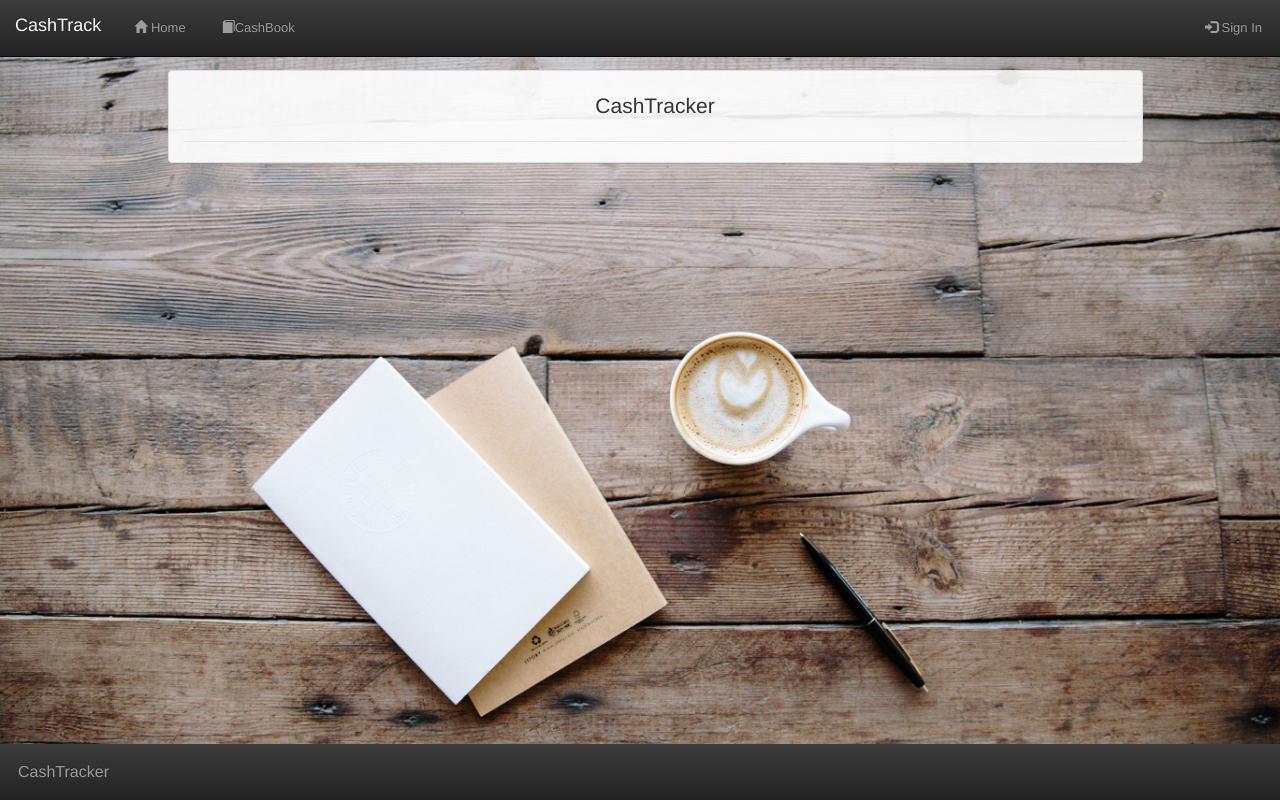
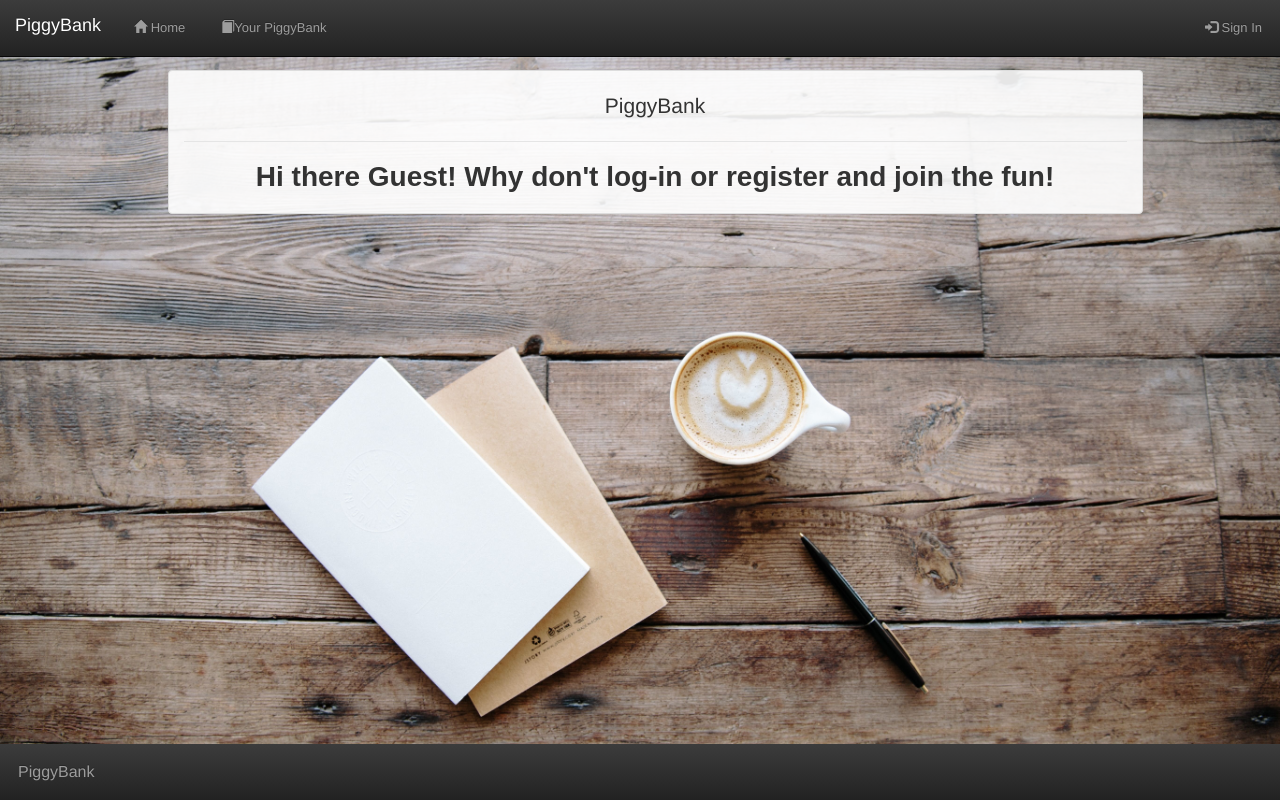
Before and after one commit to ras1002/COMP730, a Django app: template templates/home1.html in a window 1280 px wide. Run offline with Django 3.2, Linux system fonts and the light colour scheme; the template is opened without the code that fills it, so the values that code supplies are empty; some libraries are stand-ins or nearby versions.

Commit message:
changing title from cashtrack to piggybank

```diff
--- a/templates/base.html
+++ b/templates/base.html
@@ -5,7 +5,7 @@
   <head>
     <meta charset="utf-8">
     <meta name="viewport" content="width=device-width, initial-scale=1">
-    <title>CashTrack</title>
+    <title>PiggyBank</title>
 
     <!-- Latest compiled and minified CSS -->
     <link rel="stylesheet" href="{% static 'bootstrap/css/bootstrap.css' %}" />
--- a/templates/footer.html
+++ b/templates/footer.html
@@ -1,7 +1,7 @@
 <footer class="navbar-inverse navbar-fixed-bottom">
     <div>
       <ul class="nav navbar-nav">
-        <li><a href="{% url 'home' %}">CashTracker</a></li>
+        <li><a href="{% url 'home' %}">PiggyBank</a></li>
       </ul>
     </div>
 </footer>
--- a/templates/home.html
+++ /dev/null
@@ -1 +0,0 @@
-Cashtracker home page
--- a/templates/home1.html
+++ b/templates/home1.html
@@ -2,12 +2,14 @@
 
 {% block content %}
 
-	<legend>CashTracker</legend>
+	<legend>PiggyBank</legend>
 
   <div>
       {% if request.user.is_authenticated %}
           <h2 class="margin-base-vertical">Welcome, {{request.user}}!</h2>
           <!-- Navigation Buttons -->
+	  {% else %}
+		<h2 class="margin-base-vertical">Hi there Guest! Why don't log-in or register and join the fun!</h2>
       {% endif %}
   </div>
 
--- a/templates/navbar.html
+++ b/templates/navbar.html
@@ -17,7 +17,7 @@
                 <span class="icon-bar"></span>
                 <span class="icon-bar"></span>
             </button>
-            <a class="navbar-brand" href="{% url 'home' %}">CashTrack</a>
+            <a class="navbar-brand" href="{% url 'home' %}">PiggyBank</a>
         </div>
 
         <div class="collapse navbar-collapse" id="bs-example-navbar-collapse-1">
@@ -25,7 +25,7 @@
             <ul class="nav navbar-nav">
 
                 <li {% if request.path == index %} class="active" {% endif %}><a href="{% url 'home' %}"><span class="glyphicon glyphicon-home"></span><span class="hidden-md hidden-sm"> Home</span></a></li>
-				<li><a href=""><span class="glyphicon glyphicon-book"></span><span class="hidden-md hidden-sm">CashBook</span></a></li>
+				<li><a href=""><span class="glyphicon glyphicon-book"></span><span class="hidden-md hidden-sm">Your PiggyBank</span></a></li>
 			</ul>
             <ul class="nav navbar-nav navbar-right">
 				{% if user.is_staff %}
```
